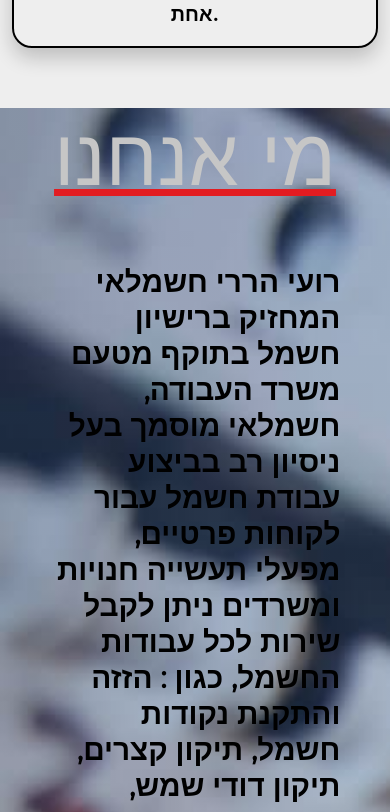
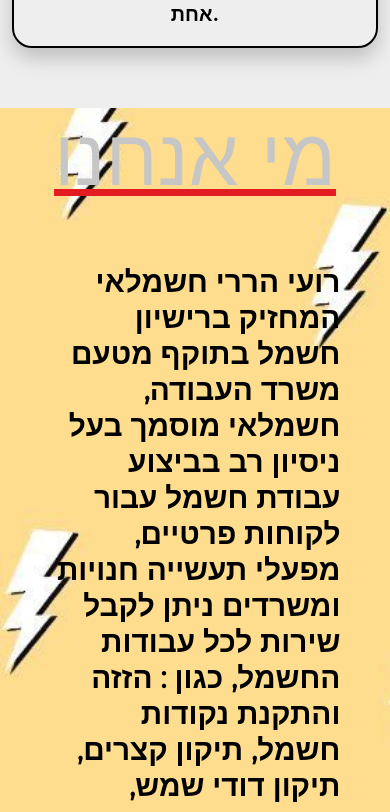
Before and after one commit to roee030/business-app, a React (Create React App) app: page / in a window 390 px wide. Shown: the part 2500-3312 px from the top of the page. Built offline with nearby package versions, Linux system fonts and the light colour scheme.

Commit message:
add more styles to the project

```diff
--- a/src/components/About/About.css
+++ b/src/components/About/About.css
@@ -28,3 +28,8 @@
 
 	background-size: cover;
 }
+@media (max-width: 700px) {
+	.About-wrapper {
+		background-image: url(../../images/wallpaper_lightning.jpg);
+	}
+}
--- a/src/components/Connection/Connection.css
+++ b/src/components/Connection/Connection.css
@@ -1,35 +1,34 @@
-.miniNavbar{
-    background: #0288D1;
+.miniNavbar {
+	background: #0288d1;
 	display: flex;
-    color: #FFFFFF;
+	color: #ffffff;
 	justify-content: center;
 	align-content: center;
 	align-items: center;
 	display: none;
 }
-.connection-tools{
+.connection-tools {
 	margin-top: 7px;
 }
-.contact{
+.contact {
 	align-items: flex-start;
 	font-family: 'Rubik', sans-serif;
 }
 
-.PhoneLogo{
+.PhoneLogo {
 	width: 2rem;
 	margin: 0 6px;
-
 }
-.PhoneLogo:hover{
+.PhoneLogo:hover {
 	background-color: rgb(37, 85, 218);
 }
 
-.WhatsappLogo{
+.WhatsappLogo {
 	width: 2rem;
 	margin: 0 6px;
 }
-@media screen and (max-width:620px){
-    .miniNavbar{
+@media screen and (max-width: 620px) {
+	.miniNavbar {
 		display: flex;
 	}
 }
```
Also changed, not shown: src/images/steel.jpg (added). Lines whose indentation alone changed are shown as unchanged.
